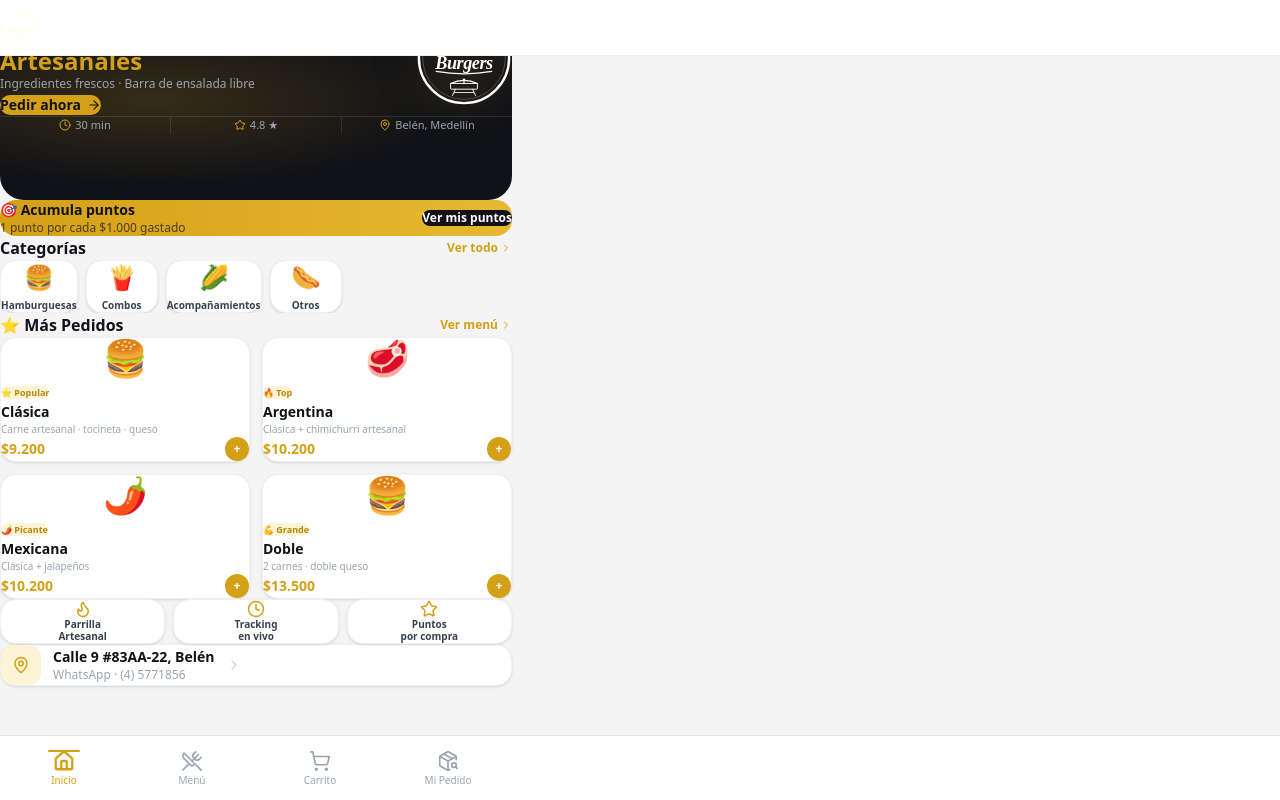
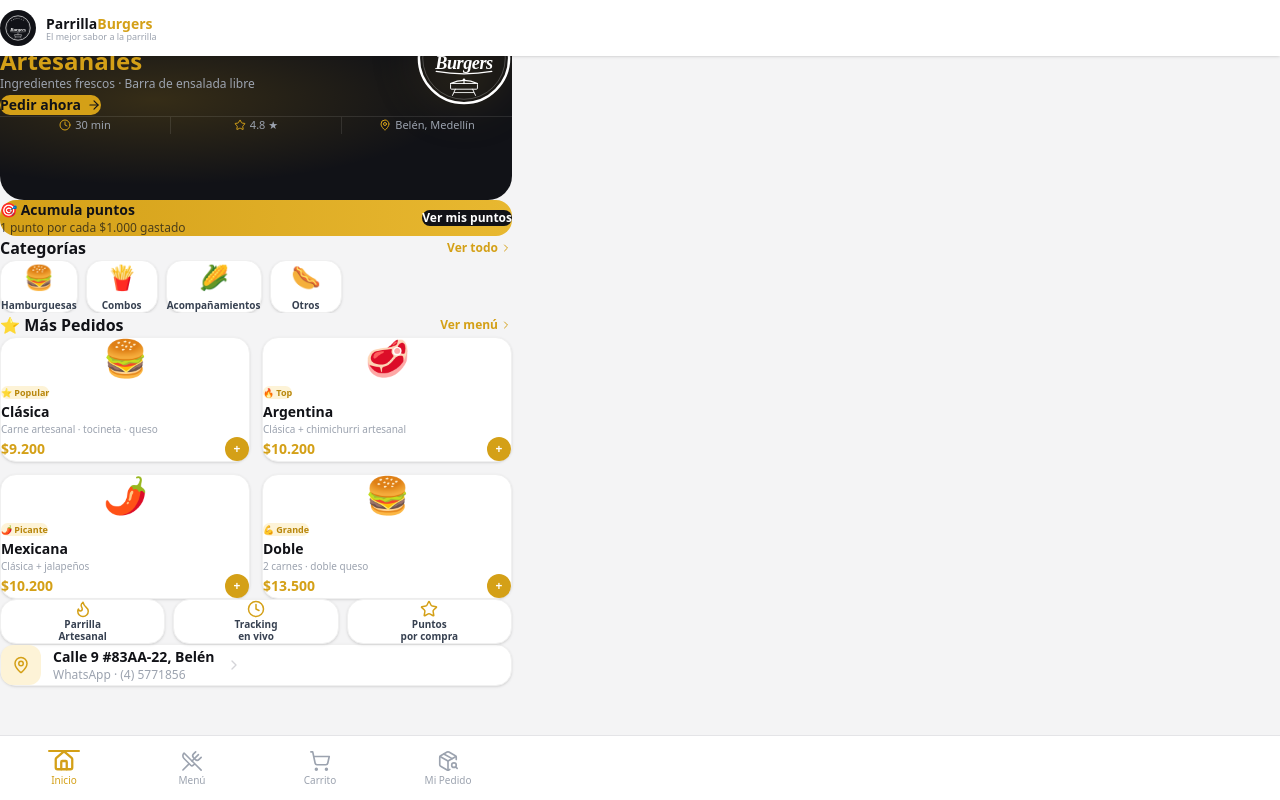
Before and after one commit to thesecretcam7-wq/parrillaburgers, a Next.js app: page / in a window 1280 px wide. Built offline with nearby package versions, Linux system fonts and the light colour scheme.

Commit message:
fix: logo visible en header blanco usando círculo oscuro de fondo

```diff
--- a/components/layout/Navbar.tsx
+++ b/components/layout/Navbar.tsx
@@ -3,50 +3,60 @@
 import Link from "next/link";
 import Image from "next/image";
 import { usePathname } from "next/navigation";
+import { ArrowLeft } from "lucide-react";
 
 const TITLES: Record<string, string> = {
-  "/": "",
   "/menu": "Nuestro Menú",
   "/carrito": "Tu Carrito",
   "/pedido": "Completa tu Pedido",
   "/seguimiento": "Seguimiento",
 };
 
+const BACK: Record<string, string> = {
+  "/carrito": "/menu",
+  "/pedido": "/carrito",
+  "/seguimiento": "/",
+};
+
 export default function Navbar() {
   const pathname = usePathname();
 
-  // No mostrar en admin
   if (pathname.startsWith("/admin")) return null;
 
-  const title = TITLES[pathname] ?? "";
+  const title = TITLES[pathname];
+  const backHref = BACK[pathname];
 
   return (
-    <header className="fixed top-0 left-0 right-0 z-50 bg-white border-b border-[#F0F0F0] h-14"
+    <header className="fixed top-0 left-0 right-0 z-50 bg-white h-14 shadow-sm"
       style={{ paddingTop: "env(safe-area-inset-top)" }}
     >
-      <div className="flex items-center justify-between h-full px-4 max-w-lg mx-auto">
-        {/* Logo */}
-        <Link href="/" className="flex items-center gap-2 shrink-0">
-          <Image src="/logo.svg" alt="ParillaBurgers" width={36} height={36} priority
-            className="drop-shadow-sm"
-            style={{ filter: "invert(0) sepia(1) saturate(2) hue-rotate(10deg)" }}
-          />
-          {!title && (
-            <span className="font-black text-[#111217] text-base hidden xs:block">
-              Parrilla<span className="text-[#D4A017]">Burgers</span>
-            </span>
-          )}
-        </Link>
+      <div className="flex items-center h-full px-4 max-w-lg mx-auto gap-3 relative">
+        {/* Back button o Logo */}
+        {backHref ? (
+          <Link href={backHref} className="w-9 h-9 flex items-center justify-center rounded-full bg-[#F4F4F5] shrink-0">
+            <ArrowLeft size={18} className="text-[#111217]" />
+          </Link>
+        ) : (
+          <Link href="/" className="flex items-center gap-2.5 shrink-0">
+            {/* Logo sobre fondo oscuro */}
+            <div className="w-9 h-9 rounded-full bg-[#111217] flex items-center justify-center">
+              <Image src="/logo.svg" alt="ParillaBurgers" width={26} height={26} priority />
+            </div>
+            <div className="flex flex-col leading-none">
+              <span className="font-black text-[#111217] text-sm leading-tight">
+                Parrilla<span className="text-[#D4A017]">Burgers</span>
+              </span>
+              <span className="text-[9px] text-[#9CA3AF] font-medium">El mejor sabor a la parrilla</span>
+            </div>
+          </Link>
+        )}
 
-        {/* Page title centered */}
+        {/* Título centrado para páginas internas */}
         {title && (
-          <span className="absolute left-1/2 -translate-x-1/2 font-bold text-[#111217] text-base">
+          <span className="absolute left-1/2 -translate-x-1/2 font-bold text-[#111217] text-sm whitespace-nowrap">
             {title}
           </span>
         )}
-
-        {/* Right: empty spacer for balance */}
-        <div className="w-9" />
       </div>
     </header>
   );
```
